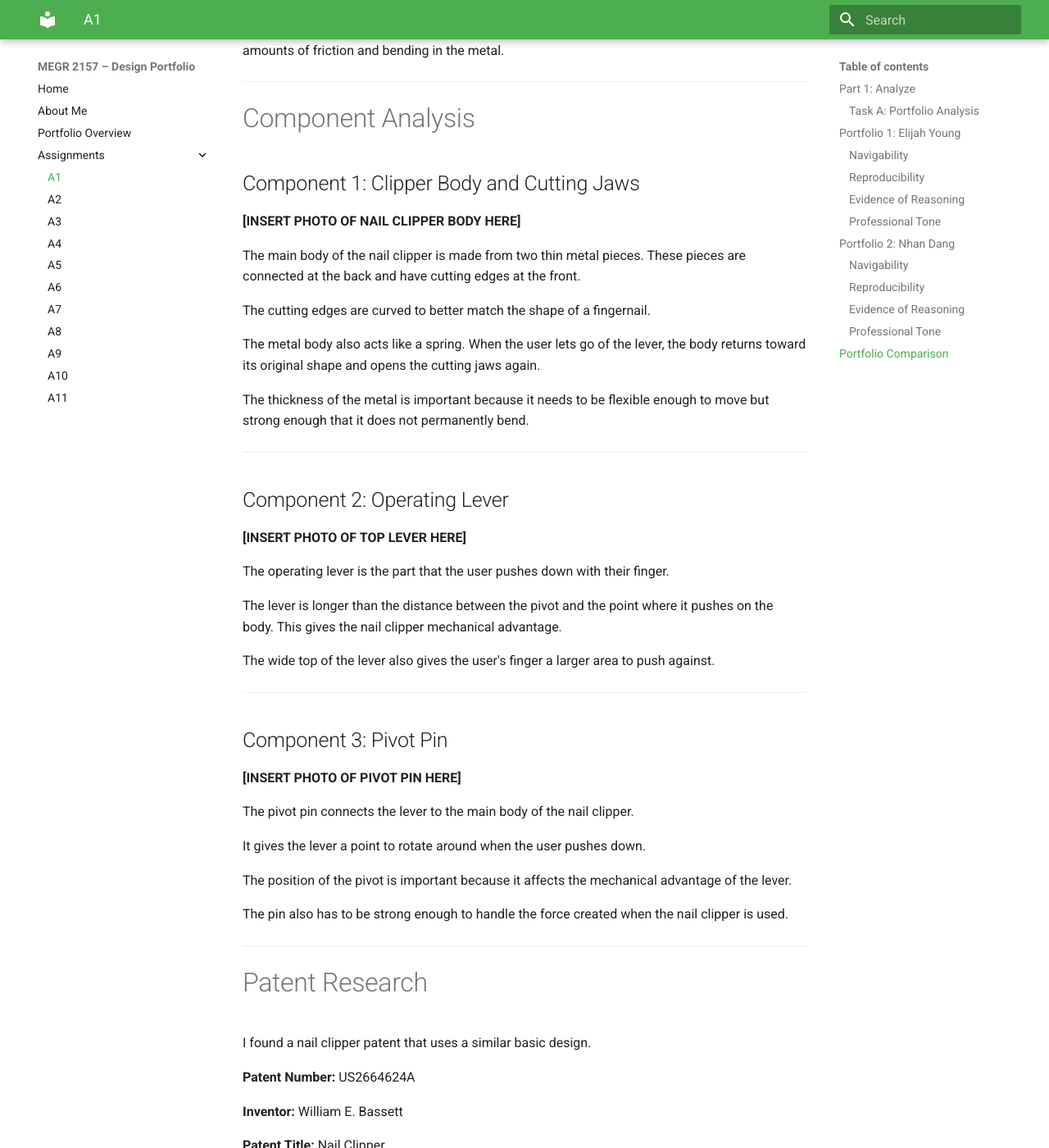
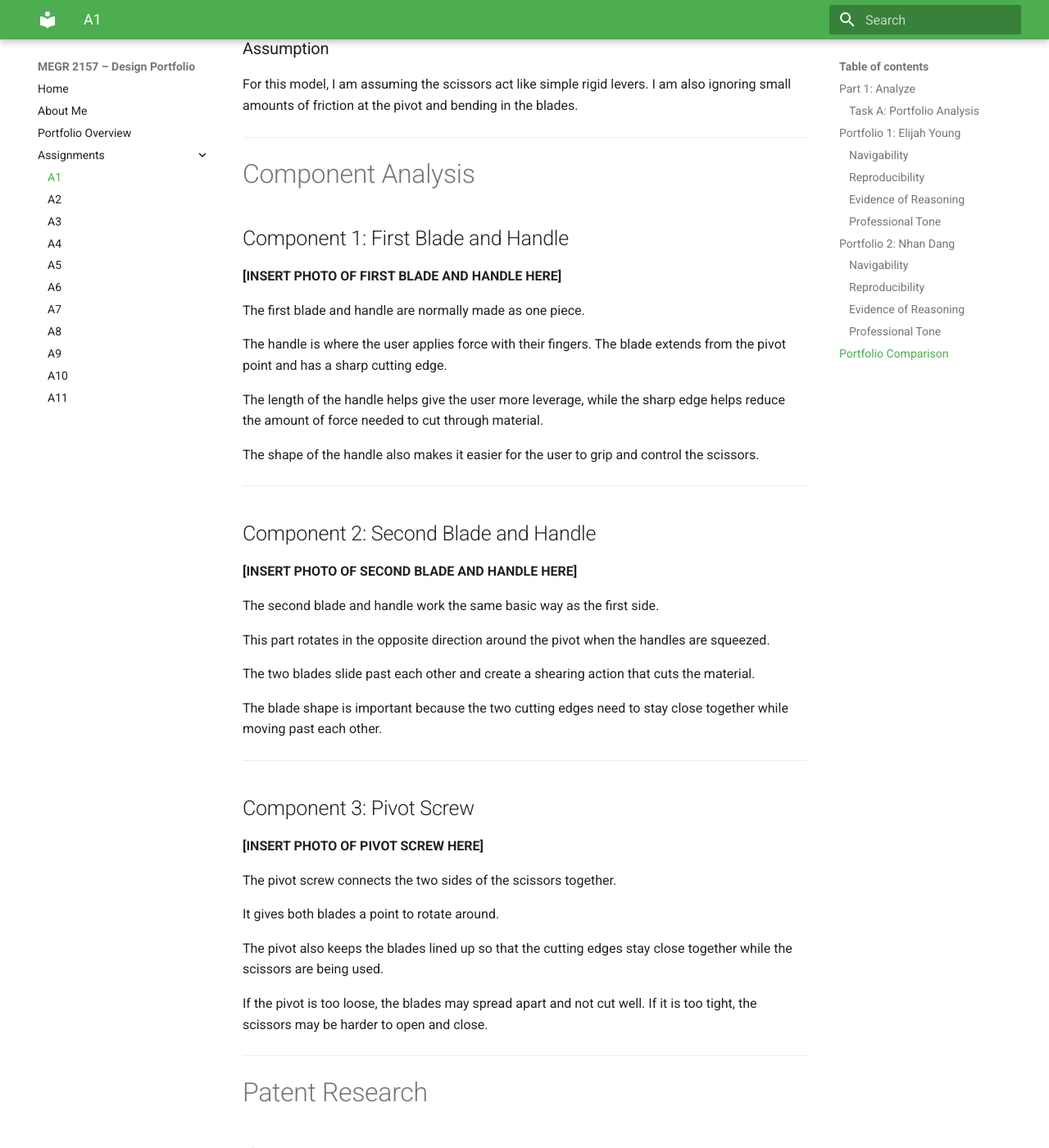
Before and after one commit to kdedrick123/MEGR-portfolio-, an MkDocs documentation site: the page built from docs/assignments/A01/index.md, in a window 1280 px wide and 1400 px high, scrolled down 3266 px. Shown: the whole window at 82% size. Built offline with MkDocs 1.6.1 and Material for MkDocs 9.7.7, drawn with Linux system fonts in a browser that asks for light colours; some of the changed text lies outside the part shown.

Commit message:
Change product analysis from nail clipper to scissors
Updated product analysis from nail clipper to scissors, modifying descriptions and components accordingly. Adjusted assumptions and design decisions to reflect the change in product.

```diff
--- a/docs/assignments/A01/index.md
+++ b/docs/assignments/A01/index.md
@@ -62,19 +62,21 @@ For my own portfolio, I want to keep the website simple and easy to move through
 
 # Task B: Product Analysis
 
-## Product: Nail Clipper
+## Product: Scissors
 
 ### Primary Function
 
-The main engineering function of a nail clipper is to increase the force from a person's finger and use that force to move two cutting edges together.
+The main engineering function of scissors is to take the force from a person's hand and use it to move two cutting blades past each other.
 
-The nail is placed between the cutting edges, and the force from the lever causes the edges to cut through the nail.
+When the handles are squeezed together, the blades rotate around the pivot point and create a cutting force on the material between them.
 
 ---
 
 ## Governing Mechanical Model
 
-The main mechanical idea used in a nail clipper is a lever.
+The main mechanical idea used in scissors is a lever.
+
+Each side of the scissors acts like a lever that rotates around the pivot point.
 
 A simple way to show this is:
 
@@ -86,117 +88,125 @@ Or:
 
 Where:
 
-* **Fin** = force from your finger
-* **Lin** = distance from the pivot to where your finger pushes
-* **Fout** = force at the cutting end
-* **Lout** = distance from the pivot to the cutting end
+* **Fin** = force from your hand
+* **Lin** = distance from the pivot to where your hand applies force
+* **Fout** = force at the cutting point
+* **Lout** = distance from the pivot to where the material is being cut
 
-You can also use mechanical advantage:
+You can also look at the mechanical advantage:
 
 **Mechanical Advantage = Input Distance / Output Distance**
 
-For example, if the distance from the pivot to where you push is 40 mm and the distance to the output point is 10 mm:
+For example, if your hand is 80 mm away from the pivot and the material is being cut 40 mm away from the pivot:
 
-**Mechanical Advantage = 40 / 10 = 4**
+**Mechanical Advantage = 80 / 40 = 2**
 
-This means the clipper can make the output force larger than the force you apply with your finger.
+This means the scissors can create about twice the input force at that cutting point in an ideal case.
 
 ### Assumption
 
-For this model, I am assuming the nail clipper acts like a simple lever. I am also ignoring small amounts of friction and bending in the metal.
+For this model, I am assuming the scissors act like simple rigid levers. I am also ignoring small amounts of friction at the pivot and bending in the blades.
 
 ---
 
 # Component Analysis
 
-## Component 1: Clipper Body and Cutting Jaws
+## Component 1: First Blade and Handle
 
-**[INSERT PHOTO OF NAIL CLIPPER BODY HERE]**
+**[INSERT PHOTO OF FIRST BLADE AND HANDLE HERE]**
 
-The main body of the nail clipper is made from two thin metal pieces. These pieces are connected at the back and have cutting edges at the front.
+The first blade and handle are normally made as one piece.
 
-The cutting edges are curved to better match the shape of a fingernail.
+The handle is where the user applies force with their fingers. The blade extends from the pivot point and has a sharp cutting edge.
 
-The metal body also acts like a spring. When the user lets go of the lever, the body returns toward its original shape and opens the cutting jaws again.
+The length of the handle helps give the user more leverage, while the sharp edge helps reduce the amount of force needed to cut through material.
 
-The thickness of the metal is important because it needs to be flexible enough to move but strong enough that it does not permanently bend.
+The shape of the handle also makes it easier for the user to grip and control the scissors.
 
 ---
 
-## Component 2: Operating Lever
+## Component 2: Second Blade and Handle
 
-**[INSERT PHOTO OF TOP LEVER HERE]**
+**[INSERT PHOTO OF SECOND BLADE AND HANDLE HERE]**
 
-The operating lever is the part that the user pushes down with their finger.
+The second blade and handle work the same basic way as the first side.
 
-The lever is longer than the distance between the pivot and the point where it pushes on the body. This gives the nail clipper mechanical advantage.
+This part rotates in the opposite direction around the pivot when the handles are squeezed.
 
-The wide top of the lever also gives the user's finger a larger area to push against.
+The two blades slide past each other and create a shearing action that cuts the material.
+
+The blade shape is important because the two cutting edges need to stay close together while moving past each other.
 
 ---
 
-## Component 3: Pivot Pin
+## Component 3: Pivot Screw
 
-**[INSERT PHOTO OF PIVOT PIN HERE]**
+**[INSERT PHOTO OF PIVOT SCREW HERE]**
 
-The pivot pin connects the lever to the main body of the nail clipper.
+The pivot screw connects the two sides of the scissors together.
 
-It gives the lever a point to rotate around when the user pushes down.
+It gives both blades a point to rotate around.
 
-The position of the pivot is important because it affects the mechanical advantage of the lever.
+The pivot also keeps the blades lined up so that the cutting edges stay close together while the scissors are being used.
 
-The pin also has to be strong enough to handle the force created when the nail clipper is used.
+If the pivot is too loose, the blades may spread apart and not cut well. If it is too tight, the scissors may be harder to open and close.
 
 ---
 
 # Patent Research
 
-I found a nail clipper patent that uses a similar basic design.
+I found a scissors patent that uses a similar basic design.
 
-**Patent Number:** US2664624A
+**Patent Number:** US2626460A
 
-**Inventor:** William E. Bassett
+**Inventor:** Leo J. Wahl
 
-**Patent Title:** Nail Clipper
+**Patent Title:** Scissors
 
 **Patent URL:**
-https://patents.google.com/patent/US2664624A/en
+https://patents.google.com/patent/US2626460A/en
 
-The patent shows a nail clipper that uses a lever, a pin, and cutting jaws. These parts work together in a similar way to modern nail clippers.
+The patent describes scissors that use two blade sections connected together at a pivot. It also discusses the importance of controlling the friction and adjustment between the two parts.
 
 ---
 
-## Alternative Solution 1: Nail Scissors
+## Alternative Solution 1: Utility Knife
 
-Nail scissors perform the same main job of cutting nails.
+A utility knife can perform the same basic job of cutting material.
 
-Instead of pushing down on a lever, the user squeezes two handles together. The blades rotate around a pivot and cut through the nail.
+Instead of using two blades that move past each other, it uses one sharp blade that is pulled or pushed through the material.
+
+A utility knife may work better for cutting things like cardboard or thick sheets, but it does not give the same control as scissors for some shapes and smaller cuts.
 
 ---
 
-## Alternative Solution 2: Electric Nail Grinder
+## Alternative Solution 2: Rotary Cutter
 
-An electric nail grinder performs the same general job of shortening a nail, but it removes material by grinding instead of cutting.
+A rotary cutter can also be used to cut materials such as paper, fabric, or thin sheets.
 
-Instead of using a lever to create a cutting force, a small motor spins an abrasive surface against the nail. This takes longer than using a nail clipper, but it gives the user more control over how much material is removed.
+Instead of using two blades, it uses a round blade that rolls across the material.
+
+This design can make long and smooth cuts, but it usually needs a flat surface underneath the material.
 
 ---
 
 ## Design Decision
 
-One design choice is the length of the top lever.
+One design choice is the length of the handles compared to the blades.
 
-A longer lever gives the user more mechanical advantage. This means the user does not have to push as hard to create enough force at the cutting edge.
+Longer handles give the user more leverage and can create more force at the cutting point.
 
 The basic idea is:
 
 **Mechanical Advantage = Input Distance / Output Distance**
 
-So if the input distance gets longer, the mechanical advantage also gets larger.
+If the input distance is longer, the mechanical advantage is larger.
 
-I think the lever was made this length so the nail clipper is easy to use without making it too large.
+I think the handles were designed this way so the user can create enough cutting force without having to squeeze extremely hard.
 
-Another design choice is the curved cutting edge. Fingernails are curved, so the curved edge helps the clipper follow the shape of the nail.
+Another design choice is the shape of the cutting blades. The blades are long and thin so they can slide past each other while staying close enough to cut the material.
+
+The pivot position is also important because it controls the distance between the user's hand and the cutting point.
 
 ---
 
@@ -234,11 +244,11 @@ For every assignment, I will show my important equations, assumptions, calculati
 
 My name is Kaleb Dedrick, and I am a mechanical engineering student at UNC Charlotte. I chose mechanical engineering because I have always been interested in how machines and mechanical systems work.
 
-Currently I am interning at Salas Obrien as a mechanical engineer blueprint designer on the east coast naval bases, hospital's and fire stations
+Currently I am interning at Salas O'Brien as a mechanical engineering blueprint designer working on East Coast naval bases, hospitals, and fire stations.
 
-As I continue through mechanical engineering, I want to improve my problem-solving skills and become better at using math and physics to solve real problems. I also want to improve my Revit skills and learn more about how engineers go from an idea to a finished design as this is a major thing in my internship.
+As I continue through mechanical engineering, I want to improve my problem-solving skills and become better at using math and physics to solve real problems. I also want to improve my Revit skills and learn more about how engineers go from an idea to a finished design, as this is a major part of my internship.
 
-One thing I am learning is that engineering is not only about getting the correct answer. Engineers also need to be able to explain why they made certain choices and show the work that supports those choices.
+I am a weightlifting fanatic and love to work out. Currently, I bench 385 pounds and squat 465 pounds. I haven't skipped a day in over two years, and I enjoy it more and more every time I go.
 
 This portfolio will show my work throughout the semester. My goal is to include my calculations, design choices, pictures, and final results in a way that another student or engineer can understand.
 
```
Also changed, not shown: other parts of docs/assignments/A01/index.md (+1 -1 lines).
